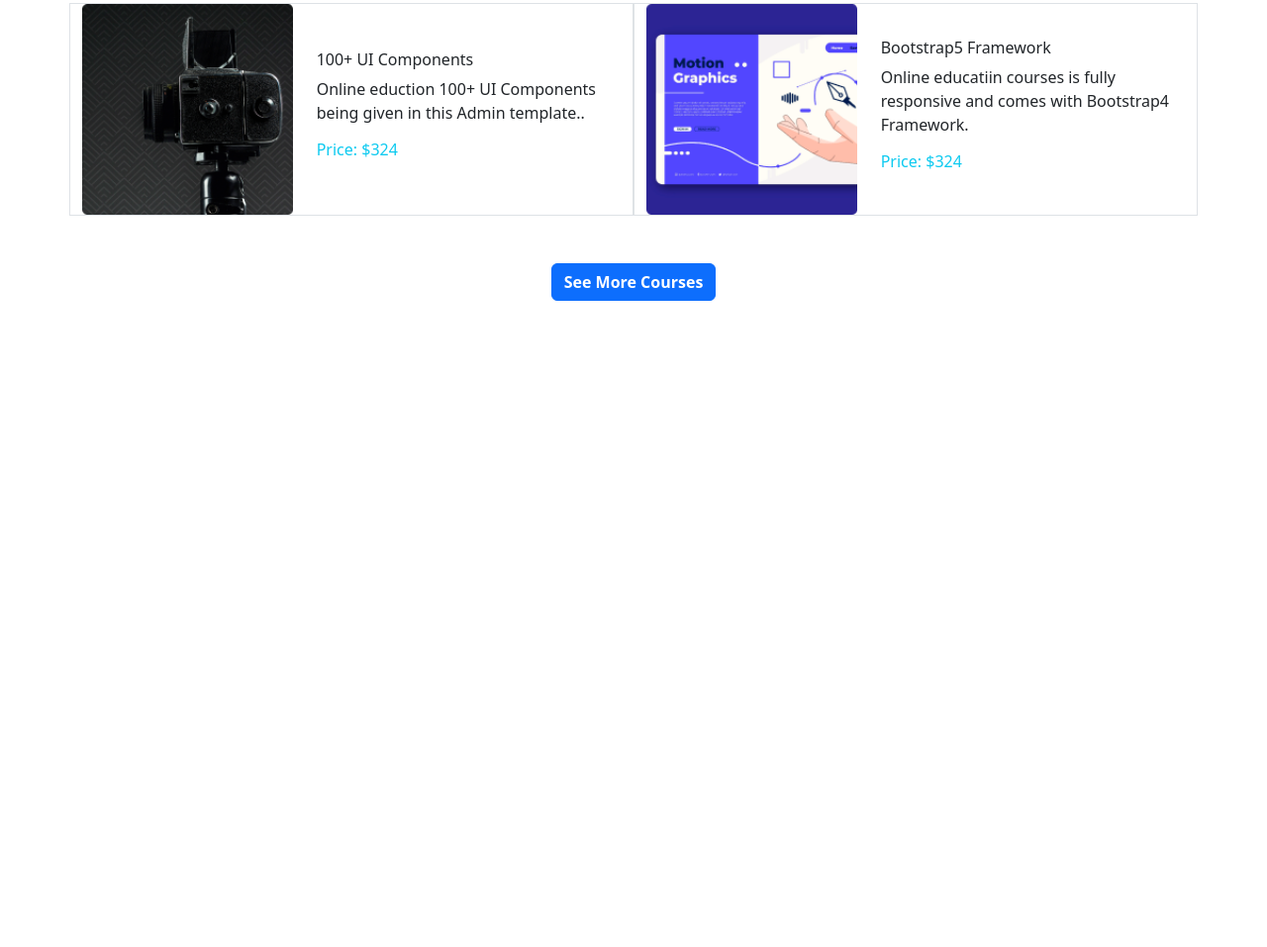
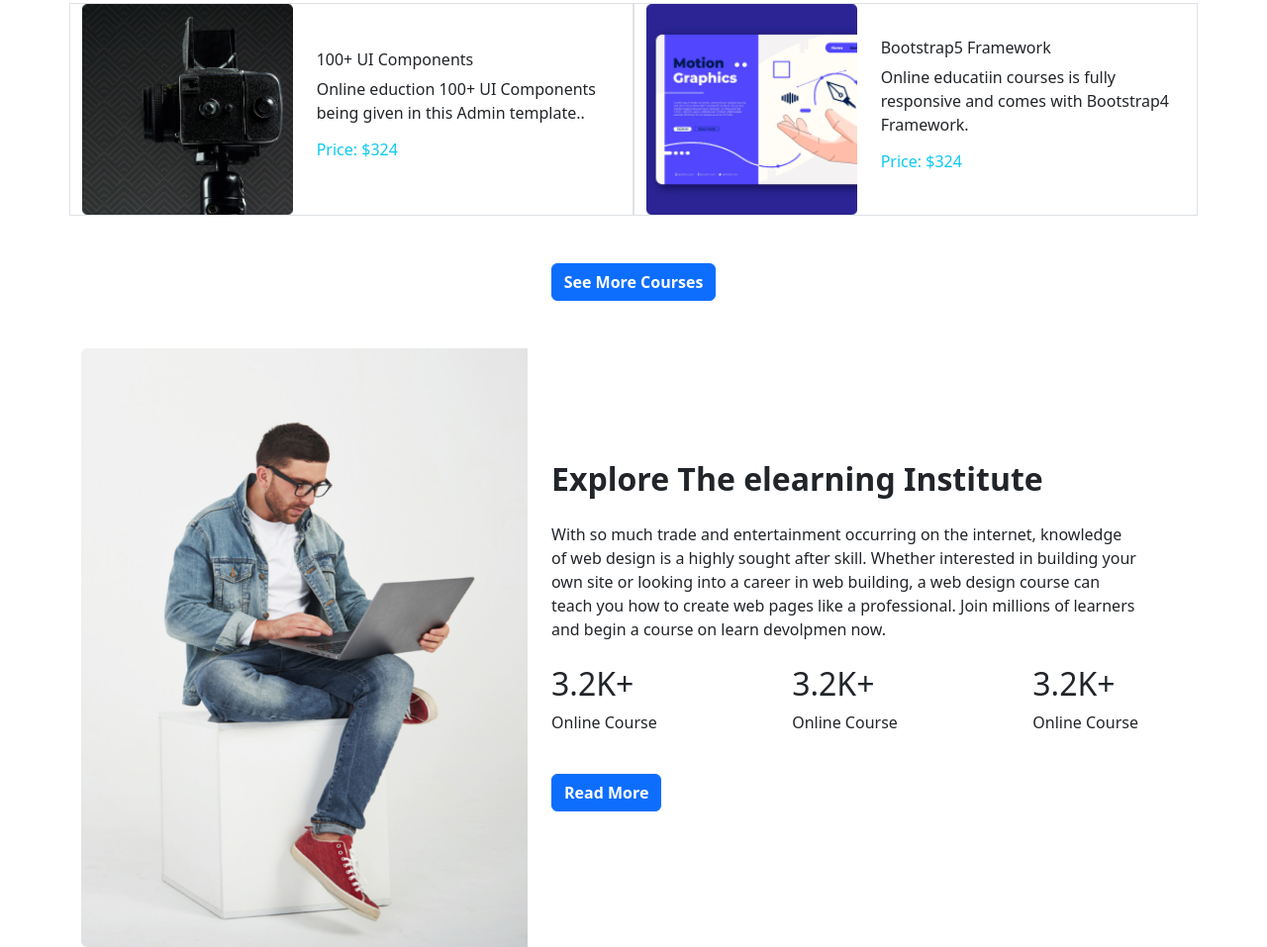
Before and after one commit to rafia02/learn-development-website, a plain HTML site: page index.html in a window 1280 px wide. Shown: the part 1369-2326 px from the top of the page at 99% size. Before the commit the page ends 1673 px from the top, so only its background shows below. Drawn offline with nearby package versions, Linux system fonts and the light colour scheme.

Commit message:
explor section commit

```diff
--- a/index.html
+++ b/index.html
@@ -206,6 +206,39 @@
        </section>
 
 
+
+       <!-- explore section starts here  -->
+      <section class=" container mt-5">
+        <div class="row g-4">
+          <div class="col-lg-5 col-md-5 col-sm-12 ">
+            <img src="images/working.png" class="img-fluid rounded-start" alt="...">
+          </div>
+          <div class="col-lg-7 col-md-7 col-sm-12 m-auto ">
+            <div class="card-body pe-5">
+              <h2 class="card-title fw-bold mb-4">Explore The elearning Institute</h2>
+              <p class="card-text">With so much trade and entertainment occurring on the internet, knowledge of web design is a highly sought after skill. Whether interested in building your own site or looking into a career in web building, a web design course can teach you how to create web pages like a professional. Join millions of learners and begin a course on learn devolpmen now.</p>
+              <div class=" my-4  d-flex flex-row justify-content-between ">
+                <div>
+                  <h2>3.2K+</h2>
+                  <p>Online Course</p>
+                </div>
+                <div>
+                  <h2>3.2K+</h2>
+                  <p>Online Course</p>
+                </div>
+                <div>
+                  <h2>3.2K+</h2>
+                  <p>Online Course</p>
+                </div>
+
+              </div>
+              <button type="button" class="btn btn-primary fw-bold">Read More</button>
+            </div>
+          </div>
+        </div>
+    </section>
+
+
       </main>
 
 
```
